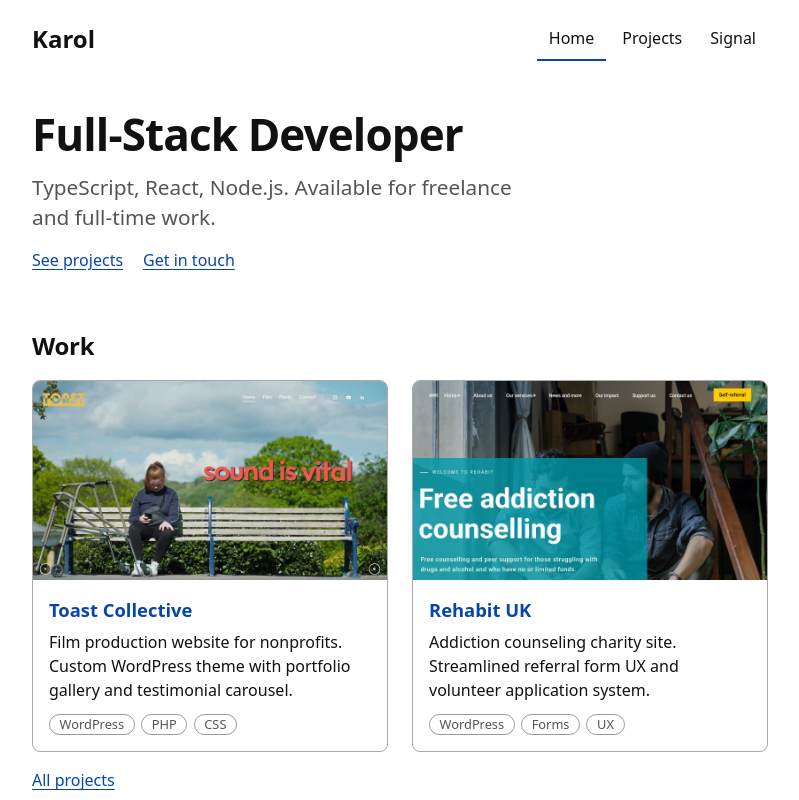
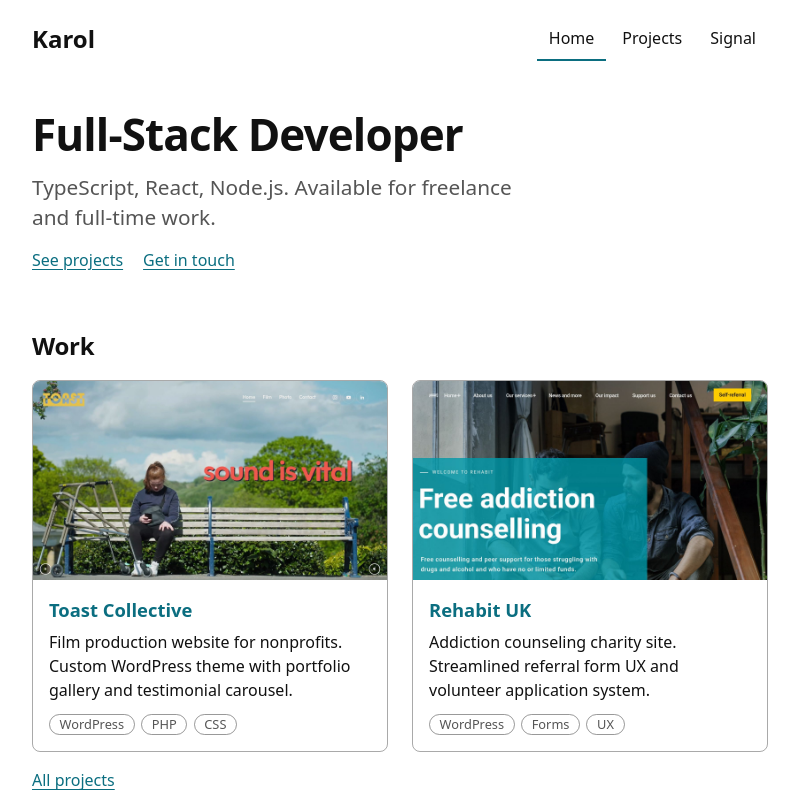
Before and after one commit to ko-karol/portfolio, an Astro site: page / in a window 1280 px wide. Shown: the top 800 px of the page, without its empty margins (240-1039 px from the left). Built offline with nearby package versions, Linux system fonts and the light colour scheme; Astro itself is replaced by a stand-in of ours.

Commit message:
Teal accent replaces default link blue

```diff
--- a/src/styles/global.css
+++ b/src/styles/global.css
@@ -3,7 +3,7 @@
   --fg: #111;
   --bg: #fff;
   --muted: #555;
-  --link: #0645ad;
+  --link: #0b6e80;
 }
 
 @media (prefers-color-scheme: dark) {
@@ -11,7 +11,7 @@
     --fg: #eee;
     --bg: #111;
     --muted: #aaa;
-    --link: #8ab4f8;
+    --link: #5fd3e6;
   }
 }
 
```
